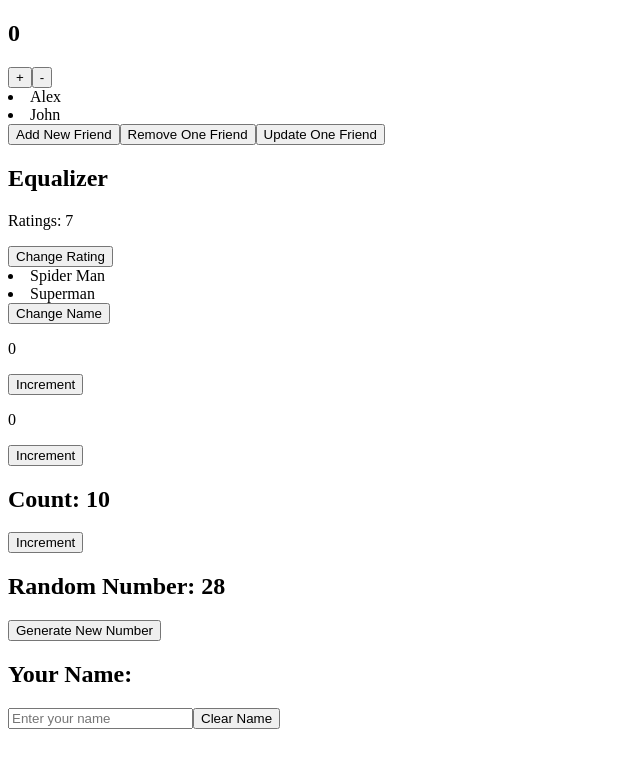
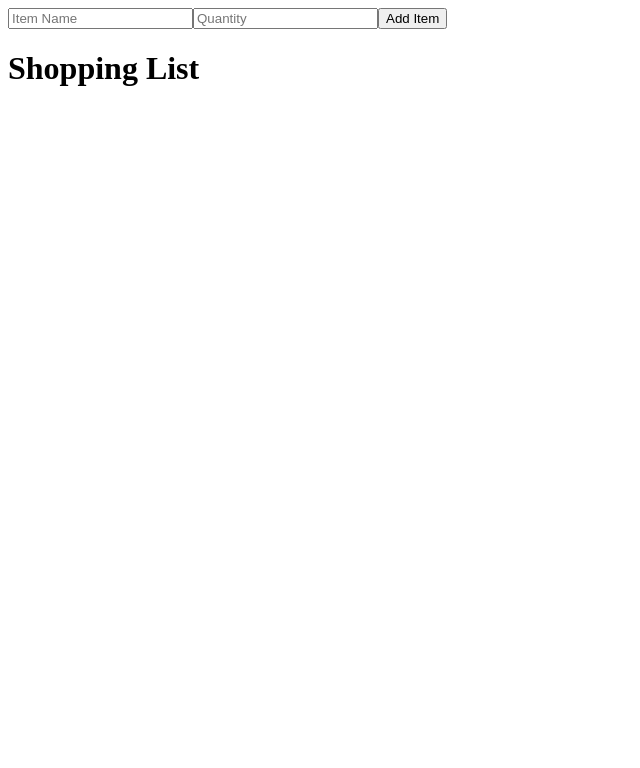
Before and after one commit to ForeverPlat/learning-react, a React (Vite) app: page / in a window 1280 px wide. Shown: the top 768 px of the page, without its empty margins (0-640 px from the left). Built offline with nearby package versions, Linux system fonts and the light colour scheme.

Commit message:
more use state practice

```diff
--- a/src/App.jsx
+++ b/src/App.jsx
@@ -1,105 +1,20 @@
-import React, { use } from 'react'
-import { useState } from 'react';
-import ComponentOne from './components/ComponentOne';
-import ComponentTwo from './components/ComponentTwo';
-import ExampleOne from './components/ExampleOne';
-import ExampleTwo from './components/ExampleTwo';
-import ExampleThree from './components/ExampleThree';
+import React from 'react'
+import Counter from './components/Counter'
+import TodoList from './components/TodoList'
+import Profile from './components/Profile'
+import ShoppingList from './components/ShoppingList'
 
 const App = () => {
-  const [count, setCount] = useState(0);
+  return (
+    <div>
 
-  const increment = () => setCount(count + 1);
-  const decrement = () => setCount(count - 1);
+      {/* <Counter /> */}
+      {/* <TodoList /> */}
+      {/* <Profile /> */}
+      <ShoppingList />
 
-  // ----------
-
-  const [friends, setFriends] = useState(['Alex', 'John']);
-
-  const addOneFriend = () => setFriends([...friends, "Luqman"]);
-  const removeFriend = () => setFriends(friends.filter(f => f !== 'John'));
-
-  const updateOneFriend = () => {
-    setFriends(friends.map(f => f === 'Alex' ? 'Alex Smith' : f))
-  }
-
-  // ---------
-
-  const [movie, setMovie] = useState({
-    title: 'Equalizer',
-    ratings: 7,
-  });
-
-  const changeRating = () => {
-    // const copyMovie = {
-    //   ...movie,
-    //   ratings: 5
-    // }
-
-    // setMovie(copyMovie);
-    setMovie({...movie, ratings: 5});
-  }
-
-  // ---------
-
-  const [movies, setMovies] = useState([
-    {id: 1, title: 'Spider Man', ratings: 3},
-    {id: 2, title: 'Superman', ratings: 6},
-  ])
-
-  const handleClick = () => {
-    setMovies(
-      movies.map(m => m.id === 1 ? {...movies, title: "John Wick 5"} : m)
-    )
-  }
-
-  //  share state
-
-  const [countNum, setCountNum] = useState(0);
-
-  return (
-    <section>
-      <h1>{count}</h1>
-      <button onClick={increment}>+</button>
-      <button onClick={decrement}>-</button>
-
-
-      {
-        friends.map(f => (
-          <li key={ Math.random() }>{ f }</li>
-        ))
-      }
-
-      <button onClick={addOneFriend}>Add New Friend</button>
-      <button onClick={removeFriend}>Remove One Friend</button>
-      <button onClick={updateOneFriend}>Update One Friend</button>
-
-
-      <h1>{ movie.title }</h1>
-      <p>Ratings: { movie.ratings }</p>
-      <button onClick={changeRating}>Change Rating</button>
-
-
-      {
-        movies.map(m => (
-          <li key={ Math.random() }>{ m.title }</li>
-        ))
-      }
-
-      <button onClick={handleClick}>Change Name</button>
-
-
-      <ComponentOne count={countNum} onClickHandler={() => setCountNum(countNum + 1)} />
-      <ComponentTwo count={countNum} onClickHandler={() => setCountNum(countNum + 1)} />
-
-
-      <ExampleOne />
-      <ExampleTwo />
-      <ExampleThree />
-
-    </section>
-  );
-
+    </div>
+  )
 }
 
-export default App;
+export default App
--- a/src/components/ComponentOne.jsx
+++ /dev/null
@@ -1,15 +0,0 @@
-import React from 'react'
-
-const ComponentOne = ({ count, onClickHandler }) => {
-
-    const handleClick = () => onClickHandler();
-
-  return (
-    <div>
-        <p>{ count }</p>
-        <button onClick={ handleClick }>Increment</button>
-    </div>
-  )
-}
-
-export default ComponentOne
--- a/src/components/ComponentTwo.jsx
+++ /dev/null
@@ -1,15 +0,0 @@
-import React from 'react'
-
-const ComponentTwo = ({ count, onClickHandler }) => {
-
-    const handleClick = () => onClickHandler();
-
-  return (
-    <div>
-        <p>{ count }</p>
-        <button onClick={ handleClick }>Increment</button>
-    </div>
-  )
-}
-
-export default ComponentTwo
--- /dev/null
+++ b/src/components/Counter.jsx
@@ -0,0 +1,19 @@
+import React, { useState } from 'react'
+
+const Counter = () => {
+
+
+    const [count, setCount] = useState(0);
+    const increment = () => setCount(count + 1);
+
+  return (
+    <div>
+
+        <h1>Count: {count}</h1>
+        <button onClick={increment}>Increment</button>
+
+    </div>
+  )
+}
+
+export default Counter
--- a/src/components/ExampleOne.jsx
+++ /dev/null
@@ -1,23 +0,0 @@
-import React, { useState } from 'react'
-
-const ExampleOne = () => {
-
-    const [count, setCount] = useState(() => {
-        const initCount = 10;
-        return initCount;
-    })
-
-    const increment = () => {
-        setCount((prevCount) => prevCount + 1)
-    }
-
-  return (
-    <div>
-
-        <h1>Count: {count}</h1>
-        <button onClick={increment}>Increment</button>
-    </div>
-  )
-}
-
-export default ExampleOne
--- a/src/components/ExampleThree.jsx
+++ /dev/null
@@ -1,30 +0,0 @@
-import React, { useEffect, useState } from 'react'
-
-const ExampleThree = () => {
-
-
-    const [name, setName] = useState(() => {
-        const savedName = localStorage.getItem('name');
-        return savedName ? JSON.parse(savedName) : "";
-    })
-
-    useEffect(() => {
-        localStorage.setItem('name', JSON.stringify(name));
-    }, [name])
-
-    const handleChange = (event) => {
-        setName(event.target.value);
-    }
-
-    const handleClear = () => setName("");
-
-  return (
-    <div>
-        <h1>Your Name: { name }</h1>
-        <input type="text" value={name} onChange={handleChange} placeholder='Enter your name'/>
-        <button onClick={handleClear}>Clear Name</button>
-    </div>
-  )
-}
-
-export default ExampleThree
--- a/src/components/ExampleTwo.jsx
+++ /dev/null
@@ -1,21 +0,0 @@
-import React, { useState } from 'react'
-
-const ExampleTwo = () => {
-
-    const [randomNum, setRandomNum] = useState(() => Math.floor(Math.random() * 100));
-
-    const genNum = () => {
-        const newNum = Math.floor(Math.random() * 100);
-        setRandomNum(newNum);
-    }
-
-  return (
-    <div>
-        <h1>Random Number: { randomNum }</h1>
-        <button onClick={genNum}>Generate New Number</button>
-
-    </div>
-  )
-}
-
-export default ExampleTwo
--- /dev/null
+++ b/src/components/Profile.jsx
@@ -0,0 +1,41 @@
+import React, { useState } from 'react'
+
+const Profile = () => {
+
+    const [profile, setProfile] = useState({'name': '', age: ''});
+    const {name, age} = profile;
+
+    const handleChange = (e) => {
+        const { name, value } = e.target;
+
+        setProfile((prevProfile) => ({
+            ...prevProfile,
+            [name]: value
+        }))
+    }
+
+
+  return (
+    <div>
+
+        <label>
+            Name:
+            <input type="text" name="name" value={name} onChange={handleChange} />
+        </label>
+
+        <label>
+            Age:
+            <input type="number" name="age" value={age} onChange={handleChange} />
+        </label>
+
+        <h1>Profile</h1>
+        <p>Name: {name}</p>
+        <p>Age: {age}</p>
+
+
+
+    </div>
+  )
+}
+
+export default Profile
--- /dev/null
+++ b/src/components/ShoppingList.jsx
@@ -0,0 +1,58 @@
+import React, { useState } from 'react'
+
+const ShoppingList = () => {
+
+    const [shoppingList, setShoppingList] = useState([]);
+    const [item, setItem] = useState({ "name": '', age: ''});
+    // const {name, quantity} = shoppingList;
+
+
+    const handleChange = (e) => {
+        const { name, value } = e.target;
+
+        setItem((prevItem) => ({
+            ...prevItem,
+            [name]: value
+        }))
+
+    }
+
+    const handleSubmit = (e) => {
+        e.preventDefault();
+
+        if (!item.name || !item.quantity) return;
+
+        setShoppingList((prevShoppingList) => [...prevShoppingList, item]);
+        setItem({ "name": '', quantity: '' });
+
+    }
+
+  return (
+    <div>
+
+        <form onSubmit={handleSubmit}>
+            <input type="text" name="name" value={shoppingList.name} placeholder='Item Name' onChange={handleChange} />
+            <input type="number" name="quantity" value={shoppingList.quantity} placeholder='Quantity' onChange={handleChange} />
+            <button type='submit'>Add Item</button>
+        </form>
+
+        <h1>Shopping List</h1>
+
+        <ul>
+            {
+                shoppingList.map((item, index) => (
+
+                    <li key={index}>
+                        {item.name} - Quantity: {item.quantity}
+                    </li>
+
+                ))
+            }
+
+        </ul>
+
+    </div>
+  )
+}
+
+export default ShoppingList
--- /dev/null
+++ b/src/components/TodoList.jsx
@@ -0,0 +1,43 @@
+import React, { useState } from 'react'
+
+const TodoList = () => {
+
+    const [todoList, setTodoList] = useState([]);
+    const [inputValue, setInputValue] = useState("");
+
+    const addTask = (e) => {
+        e.preventDefault();
+
+        if (inputValue.trim()) {
+            setTodoList([...todoList, inputValue]);
+            setInputValue('');
+        }
+
+    }
+
+    const handleChange = (e) => {
+        setInputValue(e.target.value);
+    }
+
+  return (
+    <div>
+
+    <form onSubmit={addTask}>
+        <input type="text" value={inputValue} onChange={handleChange} placeholder='Add a new task' />
+        <button type='submit'>Submit</button>
+    </form>
+
+    <ul>
+        {
+            todoList.map((todo, index) => (
+                <li key={index}>{todo}</li>
+            ))
+        }
+    </ul>
+
+
+    </div>
+  )
+}
+
+export default TodoList
```
